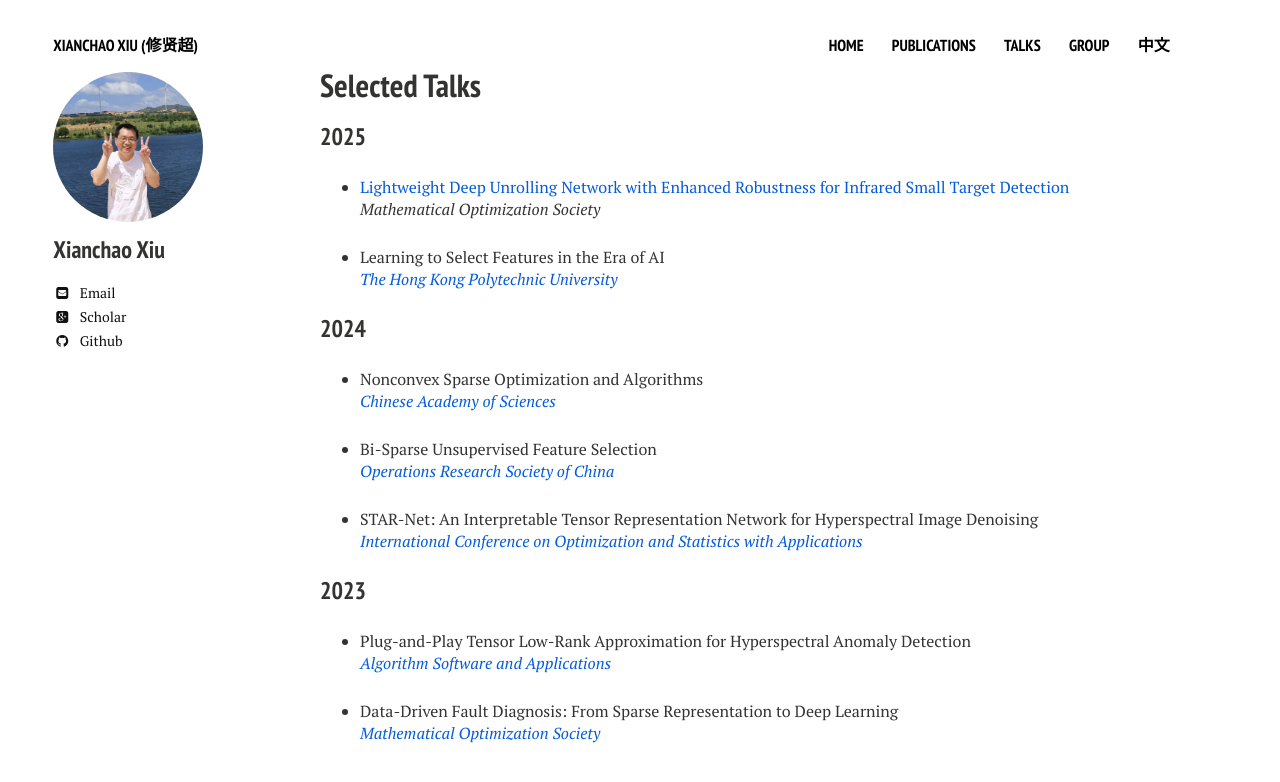
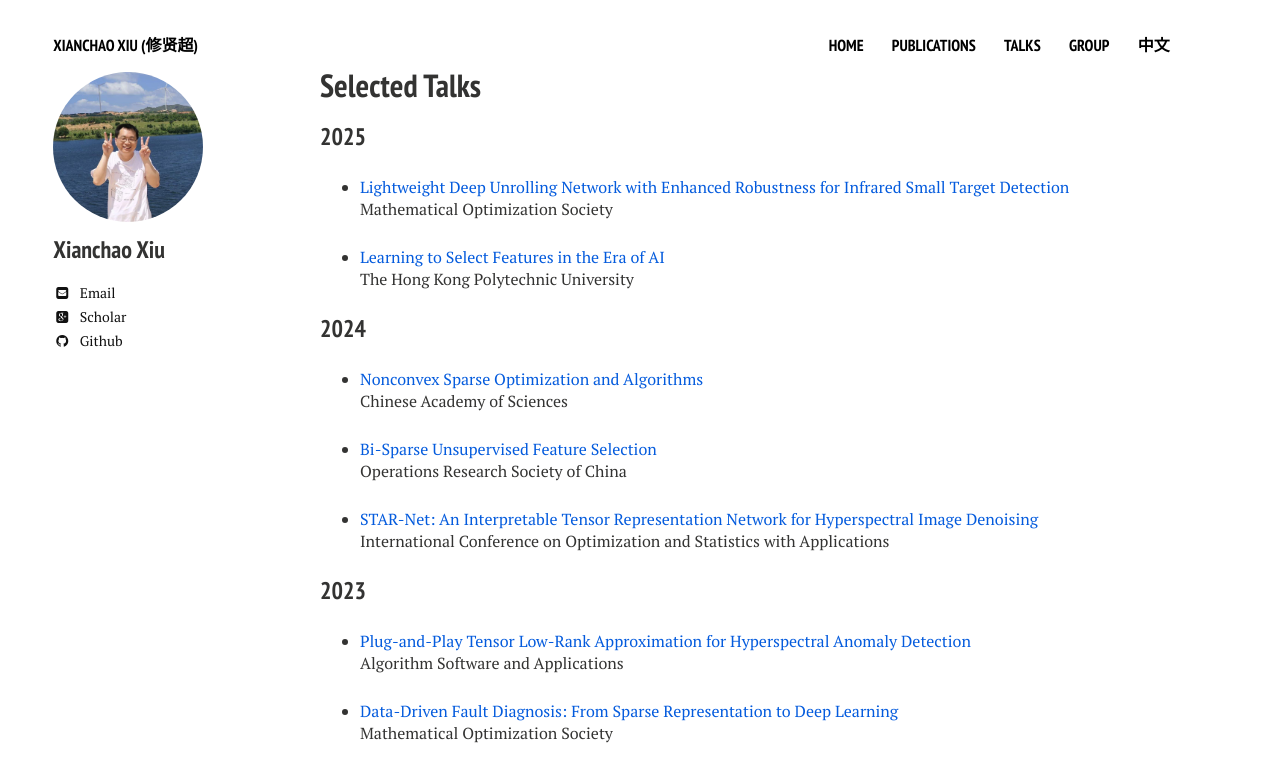
Before and after one commit to xianchaoxiu/xianchaoxiu.github.io, a Jekyll site: the page built from talks/index.md, in a window 1280 px wide. Shown: the top 782 px of the page. Built offline with Jekyll 4.4.1, drawn with Linux system fonts in a browser that asks for light colours; nearby versions of some CDN libraries.

Commit message:
Update index.md

```diff
--- a/talks/index.md
+++ b/talks/index.md
@@ -10,27 +10,27 @@ share: false
 
 ### 2025
 * <a href="../talks/2025-MOS.pdf" class="textlink" target="_blank"> Lightweight Deep Unrolling Network with Enhanced Robustness for Infrared Small Target Detection </a> <br>
-<i>Mathematical Optimization Society  </i><br>
+Mathematical Optimization Society <br>
 
-* Learning to Select Features in the Era of AI <br>
-<i><a href="../talks/2025-POLYU.pdf" class="textlink" target="_blank"> The Hong Kong Polytechnic University </a> </i><br>
+* <a href="../talks/2025-POLYU.pdf" class="textlink" target="_blank"> Learning to Select Features in the Era of AI </a><br>
+The Hong Kong Polytechnic University <br>
 
 
 ### 2024
 
-* Nonconvex Sparse Optimization and Algorithms <br>
-<i><a href="../talks/2024-CAS.pdf" class="textlink" target="_blank"> Chinese Academy of Sciences </a> </i><br>
+* <a href="../talks/2024-CAS.pdf" class="textlink" target="_blank"> Nonconvex Sparse Optimization and Algorithms </a><br>
+Chinese Academy of Sciences<br>
 
-* Bi-Sparse Unsupervised Feature Selection <br>
-<i><a href="../talks/2024-ORSC.pdf" class="textlink" target="_blank"> Operations Research Society of China </a> </i><br>
+* <a href="../talks/2024-ORSC.pdf" class="textlink" target="_blank"> Bi-Sparse Unsupervised Feature Selection </a><br>
+Operations Research Society of China <br>
 
-* STAR-Net: An Interpretable Tensor Representation Network for Hyperspectral Image Denoising <br>
-<i><a href="../talks/2024-ICOSA.pdf" class="textlink" target="_blank"> International Conference on Optimization and Statistics with Applications </a> </i><br>
+* <a href="../talks/2024-ICOSA.pdf" class="textlink" target="_blank">STAR-Net: An Interpretable Tensor Representation Network for Hyperspectral Image Denoising </a><br>
+International Conference on Optimization and Statistics with Applications<br>
 
 ### 2023
 
-* Plug-and-Play Tensor Low-Rank Approximation for Hyperspectral Anomaly Detection  <br>
-<i><a href="../talks/2023-ASA.pdf" class="textlink" target="_blank"> Algorithm Software and Applications </a> </i><br>
+* <a href="../talks/2023-ASA.pdf" class="textlink" target="_blank"> Plug-and-Play Tensor Low-Rank Approximation for Hyperspectral Anomaly Detection  </a><br>
+Algorithm Software and Applications<br>
 
-* Data-Driven Fault Diagnosis: From Sparse Representation to Deep Learning  <br>
-<i><a href="../talks/2023-MOS.pdf" class="textlink" target="_blank"> Mathematical Optimization Society </a> </i><br>
+* <a href="../talks/2023-MOS.pdf" class="textlink" target="_blank"> Data-Driven Fault Diagnosis: From Sparse Representation to Deep Learning  </a><br>
+Mathematical Optimization Society <br>
```
